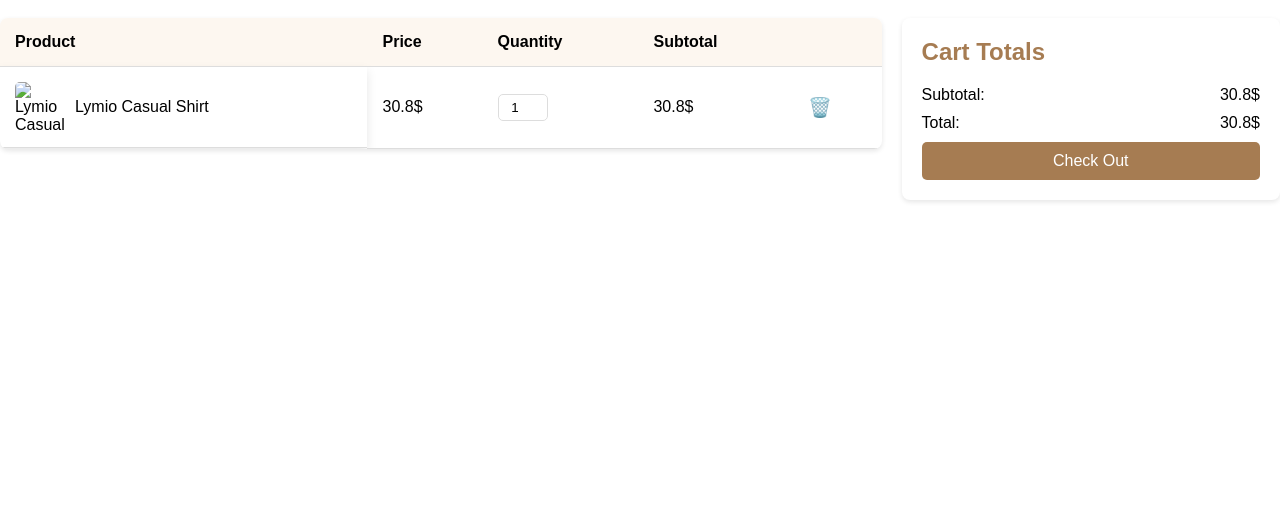
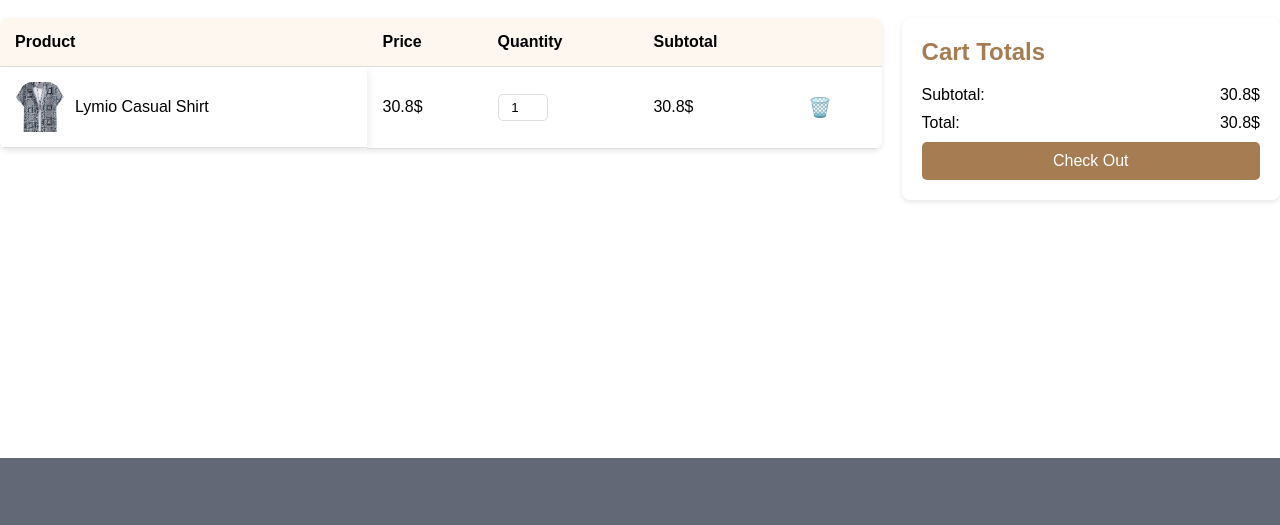
Before and after one commit to Vichea-collab/E-commerce-Project, a plain HTML site: page project.git/addtocart.html in a window 1280 px wide. Shown: the part 242-767 px from the top of the page. Drawn offline with Linux system fonts and the light colour scheme; files whose address does not match are found by name.

Commit message:
Saved local changes before merging

```diff
--- a/project.git/addtocart.html
+++ b/project.git/addtocart.html
@@ -68,7 +68,7 @@
                     <tbody>
                         <tr>
                             <td class="product">
-                                <img src="shirt.png" alt="Lymio Casual Shirt">
+                                <img src="pic/shirt1.jpg" alt="Lymio Casual Shirt">
                                 <span>Lymio Casual Shirt</span>
                             </td>
                             <td>30.8$</td>
--- a/project.git/cart.css
+++ b/project.git/cart.css
@@ -136,7 +136,7 @@
     background-color: #855d3c;
 }
 .container-cart {
-    height: 100vh;
+    height: 70vh;
 }
 /* Responsive Design */
 @media (max-width: 768px) {
```
Also changed, not shown: project.git/singleproduct.html (+1 -1 lines).
